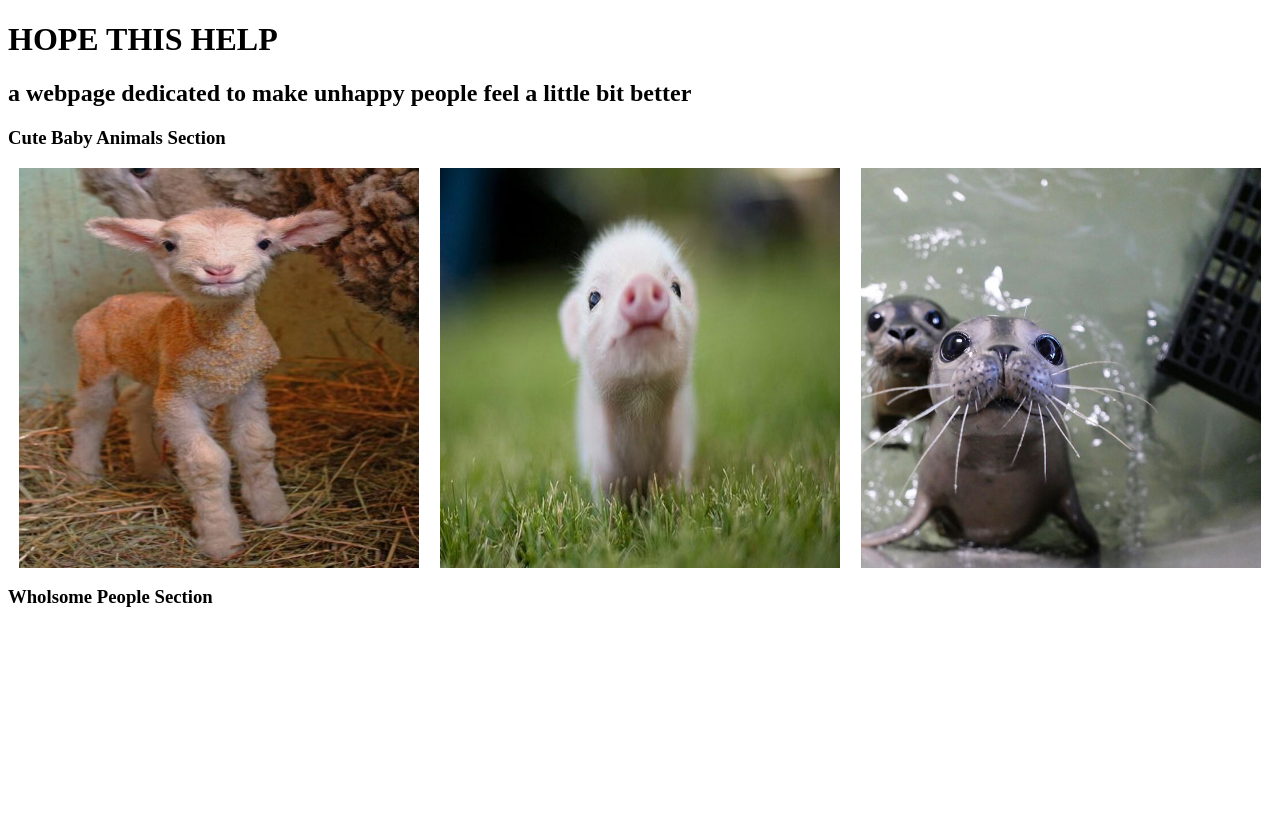
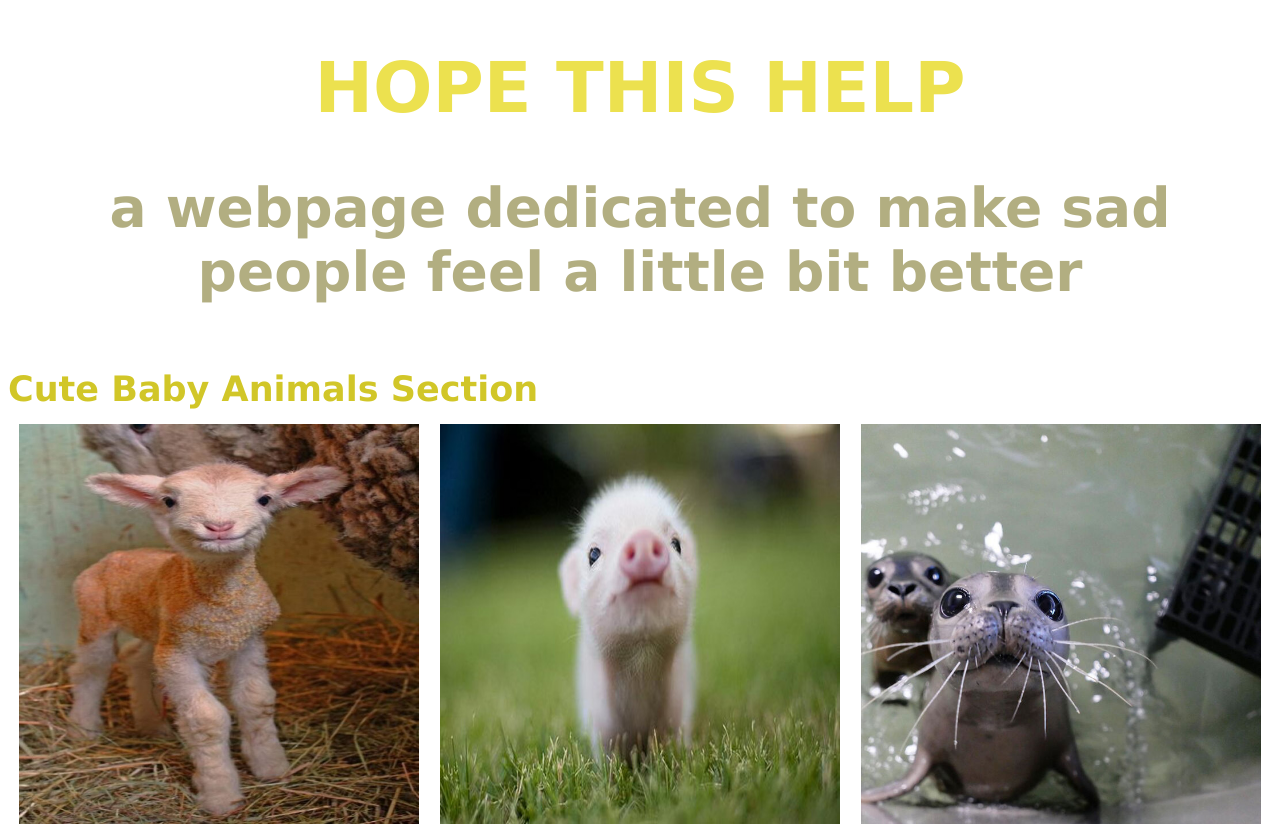
Before and after one commit to nadine-dawod/animation-test, a plain HTML site: page index.html in a window 1280 px wide. Before the commit the page ends 800 px from the top, so only its background shows below. Drawn offline with Linux system fonts and the light colour scheme.

Commit message:
adding content
adding headings and pictures to site

```diff
--- a/index.html
+++ b/index.html
@@ -9,23 +9,22 @@
 <body>
 
     <h1>HOPE THIS HELP</h1>
-    <h2>a webpage dedicated to make unhappy people
+    <h2>a webpage dedicated to make sad people
         feel a little bit better</h2>
 
     <h3>Cute Baby Animals Section</h3>
 
     <div class="animal-section">
 
-        <img src="images/lamb.jpeg" alt="Baby Lamb">
+        <img class="lamb" src="images/lamb.jpeg" alt="Baby Lamb">
 
-        <img src="images/piglet.jpeg" alt="Baby Pig">
+        <img class="piglet" src="images/piglet.jpeg" alt="Baby Pig">
 
-        <img src="images/seal.jpeg" alt="">
+        <img class="seal" src="images/seal.jpeg" alt="Baby Seal">
 
     </div>
 
 
-    <h3>Wholsome People Section</h3>
 
 
 
--- a/styles/index.css
+++ b/styles/index.css
@@ -1,15 +1,23 @@
 h1 {
-
+    font-family:Verdana, Geneva, Tahoma, sans-serif;
+    text-align:center;
+    color: rgb(236, 225, 79);
+    font-size: 70px;
 }
 
 h2 {
-
-
+    font-family: Verdana, Geneva, Tahoma, sans-serif;
+    text-align: center;
+    color: rgba(145, 140, 75, 0.7);
+    font-size: 55px;
 }
 
 h3 {
-
-
+    font-family: Verdana, Geneva, Tahoma, sans-serif;
+    color: rgba(209, 198, 40);
+    font-size: 35px;
+    position: relative;
+        top: 20px;
 }
 
 img {
@@ -20,5 +28,4 @@ img {
 .animal-section {
     display: flex;
     justify-content: space-around;
-
 }
```
Also changed, not shown: 1 other file.
